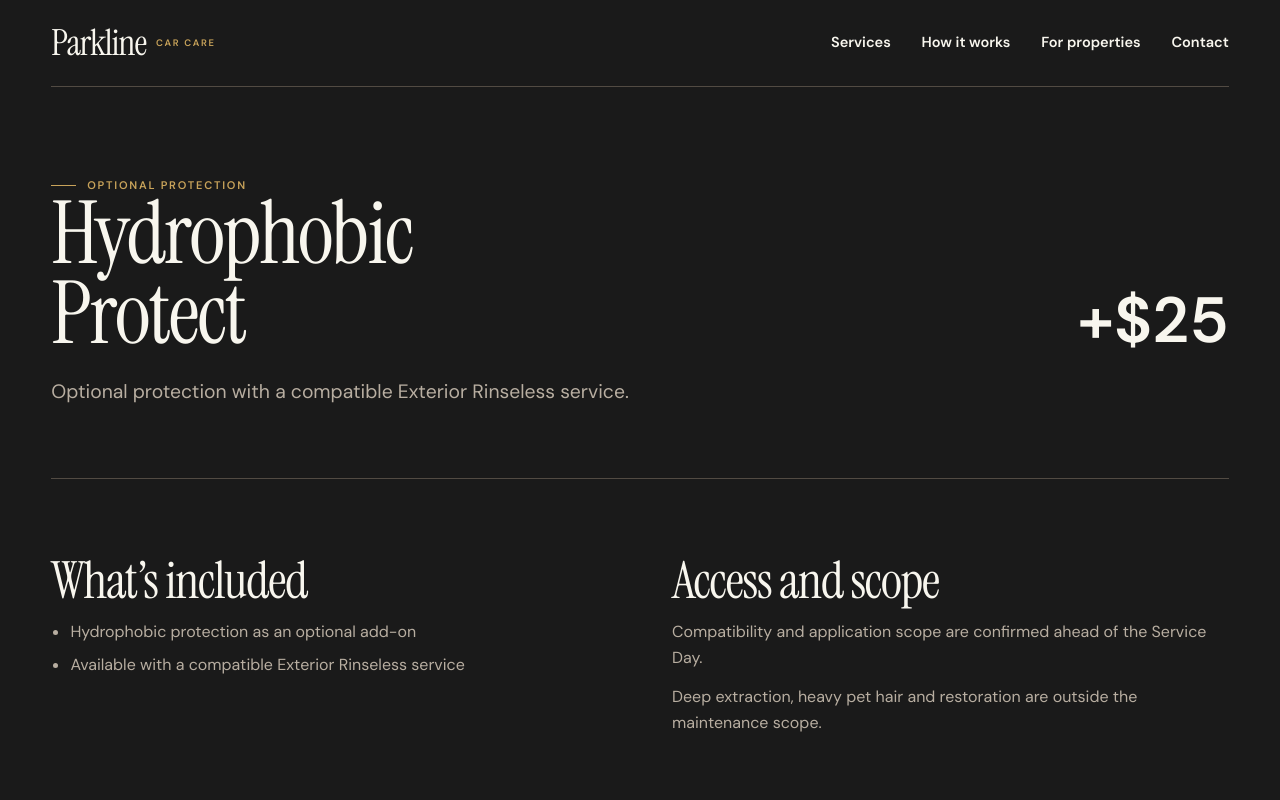
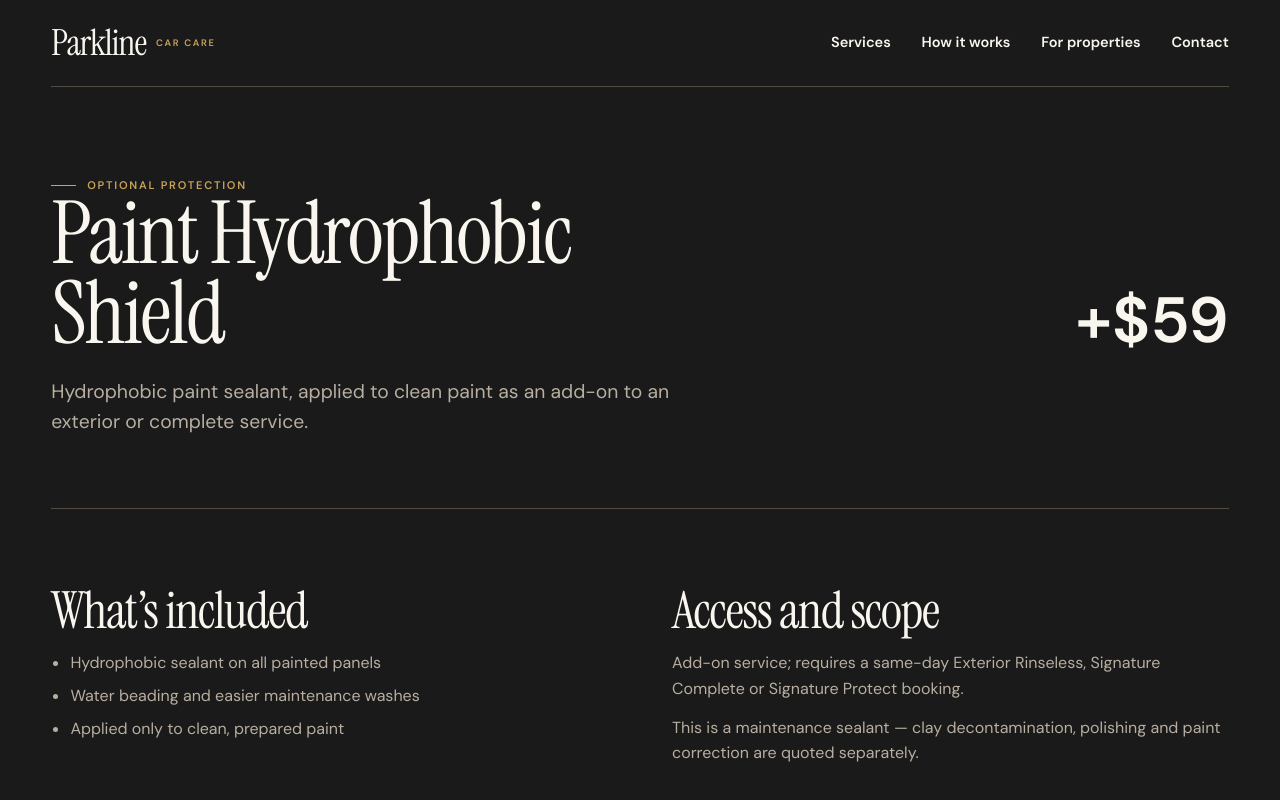
Before and after one commit to youropensign/parkline-car-care, a plain HTML site: page services/hydrophobic-protect/index.html in a window 1280 px wide. Shown: the top 800 px of the page. Drawn offline with Linux system fonts and the light colour scheme.

Commit message:
Update menu: new pricing lineup

```diff
--- a/services/hydrophobic-protect/index.html
+++ b/services/hydrophobic-protect/index.html
@@ -8,18 +8,18 @@
     <meta name="robots" content="index, follow" />
     <meta
       name="description"
-      content="Optional protection with a compatible Exterior Rinseless service."
+      content="Hydrophobic paint sealant, applied to clean paint as an add-on to an exterior or complete service."
     />
     <meta
       property="og:title"
-      content="Hydrophobic Protect | Parkline Car Care"
+      content="Paint Hydrophobic Shield | Parkline Car Care"
     />
     <meta
       property="og:description"
-      content="Optional protection with a compatible Exterior Rinseless service."
+      content="Hydrophobic paint sealant, applied to clean paint as an add-on to an exterior or complete service."
     />
     <meta property="og:type" content="website" />
-    <title>Hydrophobic Protect | Parkline Car Care</title>
+    <title>Paint Hydrophobic Shield | Parkline Car Care</title>
     <link rel="icon" type="image/png" href="../../assets/icon.png" />
     <link
       rel="preload"
@@ -72,30 +72,29 @@
       <section class="container page-head service-detail">
         <div>
           <p class="eyebrow">Optional protection</p>
-          <h1>Hydrophobic Protect</h1>
+          <h1>Paint Hydrophobic Shield</h1>
         </div>
-        <strong class="detail-price">+$25</strong>
+        <strong class="detail-price">+$59</strong>
         <p class="lede">
-          Optional protection with a compatible Exterior Rinseless service.
+          Hydrophobic paint sealant, applied to clean paint as an add-on to an exterior or complete service.
         </p>
       </section>
       <section class="container section--compact section--line columns">
         <div>
           <h2>What’s included</h2>
           <ul class="scope-list">
-            <li>Hydrophobic protection as an optional add-on</li>
-            <li>Available with a compatible Exterior Rinseless service</li>
+            <li>Hydrophobic sealant on all painted panels</li>
+            <li>Water beading and easier maintenance washes</li>
+            <li>Applied only to clean, prepared paint</li>
           </ul>
         </div>
         <div>
           <h2>Access and scope</h2>
           <p>
-            Compatibility and application scope are confirmed ahead of the
-            Service Day.
+            Add-on service; requires a same-day Exterior Rinseless, Signature Complete or Signature Protect booking.
           </p>
           <p>
-            Deep extraction, heavy pet hair and restoration are outside the
-            maintenance scope.
+            This is a maintenance sealant — clay decontamination, polishing and paint correction are quoted separately.
           </p>
         </div>
       </section>
@@ -103,7 +102,7 @@
         <div class="actions">
           <a
             class="button"
-            href="mailto:parklinecar@gmail.com?subject=Parkline%20%7C%20Hydrophobic%20Protect"
+            href="mailto:parklinecar@gmail.com?subject=Parkline%20%7C%20Paint%20Hydrophobic%20Shield"
             >Ask about this service <span aria-hidden="true">→</span></a
           >
           <a class="inline-action" href="../../services/index.html"
```
